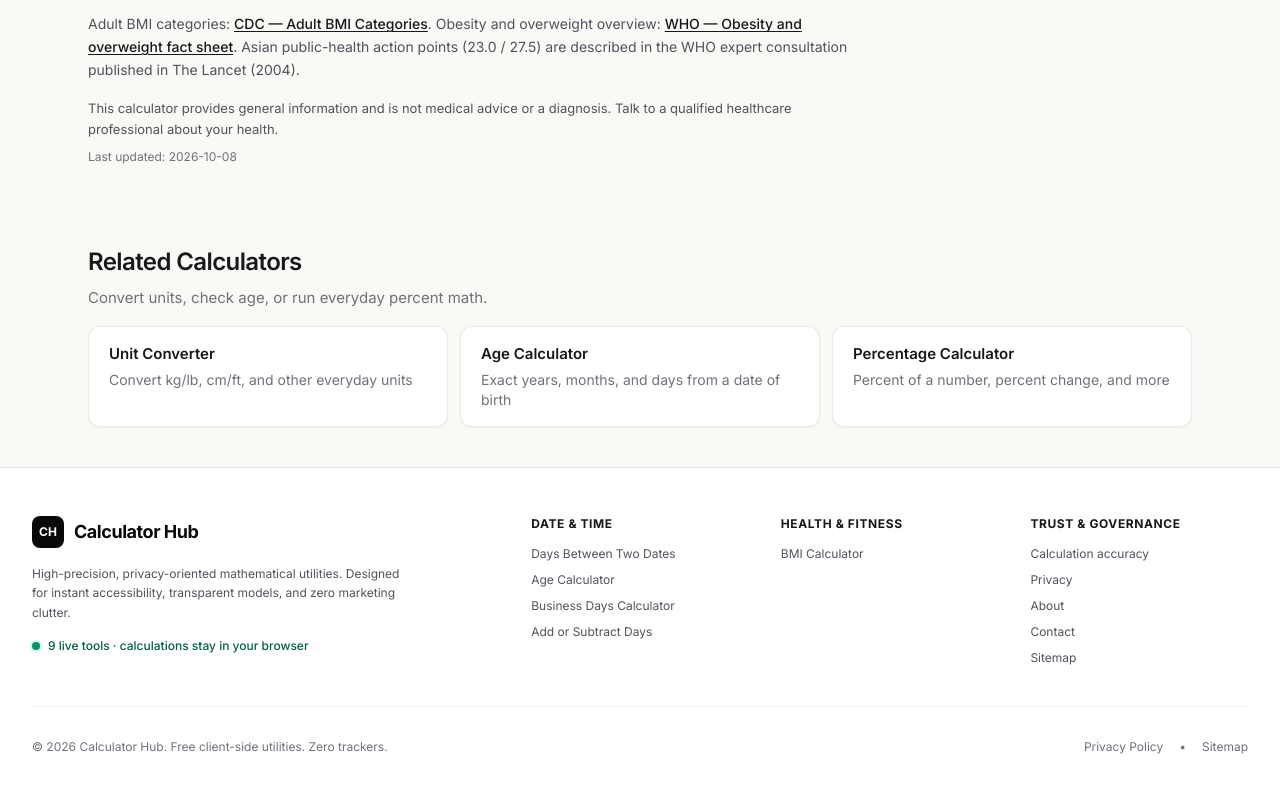
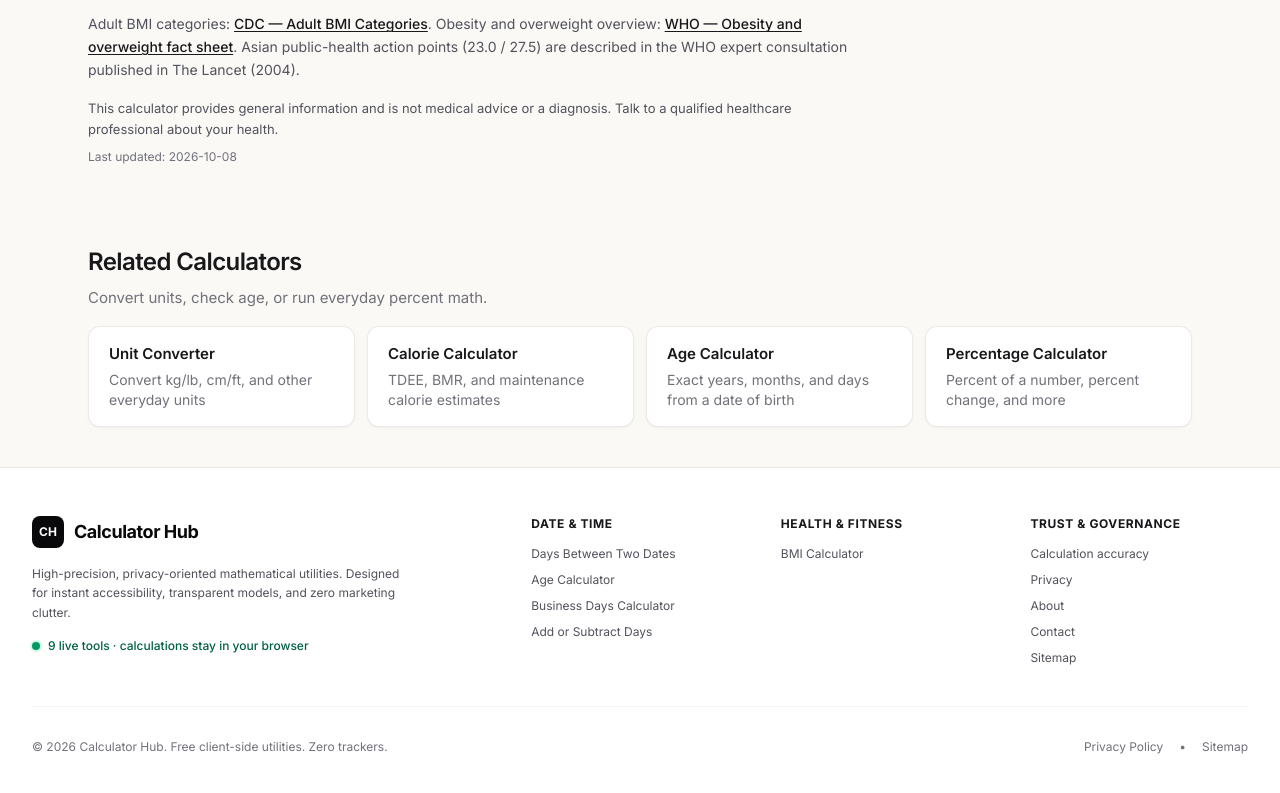
Before and after one commit to Ahmii1122/calculator, a Next.js app: page /health/bmi-calculator in a window 1280 px wide. Shown: the part 3308-4101 px from the top of the page. Built offline with nearby package versions, Linux system fonts and the light colour scheme; no server answers.

Commit message:
Enhance BMI Calculator page layout by adjusting grid columns and adding a new Calorie Calculator link for improved navigation and user access to calorie estimation tools.

```diff
--- a/src/app/health/bmi-calculator/page.tsx
+++ b/src/app/health/bmi-calculator/page.tsx
@@ -471,7 +471,7 @@ export default function BmiCalculatorPage() {
                 Convert units, check age, or run everyday percent math.
               </p>
             </div>
-            <div className="grid grid-cols-1 gap-3 sm:grid-cols-3">
+            <div className="grid grid-cols-1 gap-3 sm:grid-cols-2 lg:grid-cols-4">
               <Link
                 href="/math/unit-converter"
                 className="inline-flex flex-col gap-1 rounded-xl border border-border/80 bg-panel px-5 py-4 shadow-card transition hover:border-zinc-400 hover:bg-stone-50"
@@ -481,6 +481,17 @@ export default function BmiCalculatorPage() {
                 </span>
                 <span className="text-sm text-muted">
                   Convert kg/lb, cm/ft, and other everyday units
+                </span>
+              </Link>
+              <Link
+                href="/health/calorie-calculator"
+                className="inline-flex flex-col gap-1 rounded-xl border border-border/80 bg-panel px-5 py-4 shadow-card transition hover:border-zinc-400 hover:bg-stone-50"
+              >
+                <span className="text-[15px] font-semibold text-foreground">
+                  Calorie Calculator
+                </span>
+                <span className="text-sm text-muted">
+                  TDEE, BMR, and maintenance calorie estimates
                 </span>
               </Link>
               <Link
```
